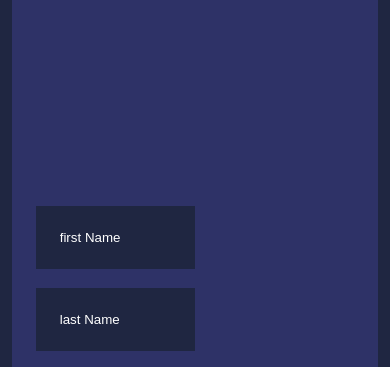
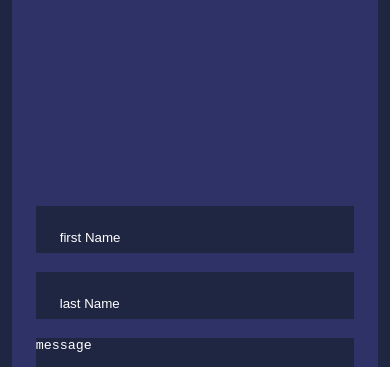
Before and after one commit to EzeoyeGoodluck/E-learning-website, a plain HTML site: page contact.html in a window 390 px wide. Shown: the part 660-1027 px from the top of the page. Drawn offline with Linux system fonts and the light colour scheme.

Commit message:
styles edit

```diff
--- a/css/contact.css
+++ b/css/contact.css
@@ -148,12 +148,11 @@
     }
 
 
-    .form__name input{
+
+    .contact__form input[type='text']{
         width: 100%;
+        padding-bottom: 0.5rem;
     }
 
 
-
-
-
 }
```
